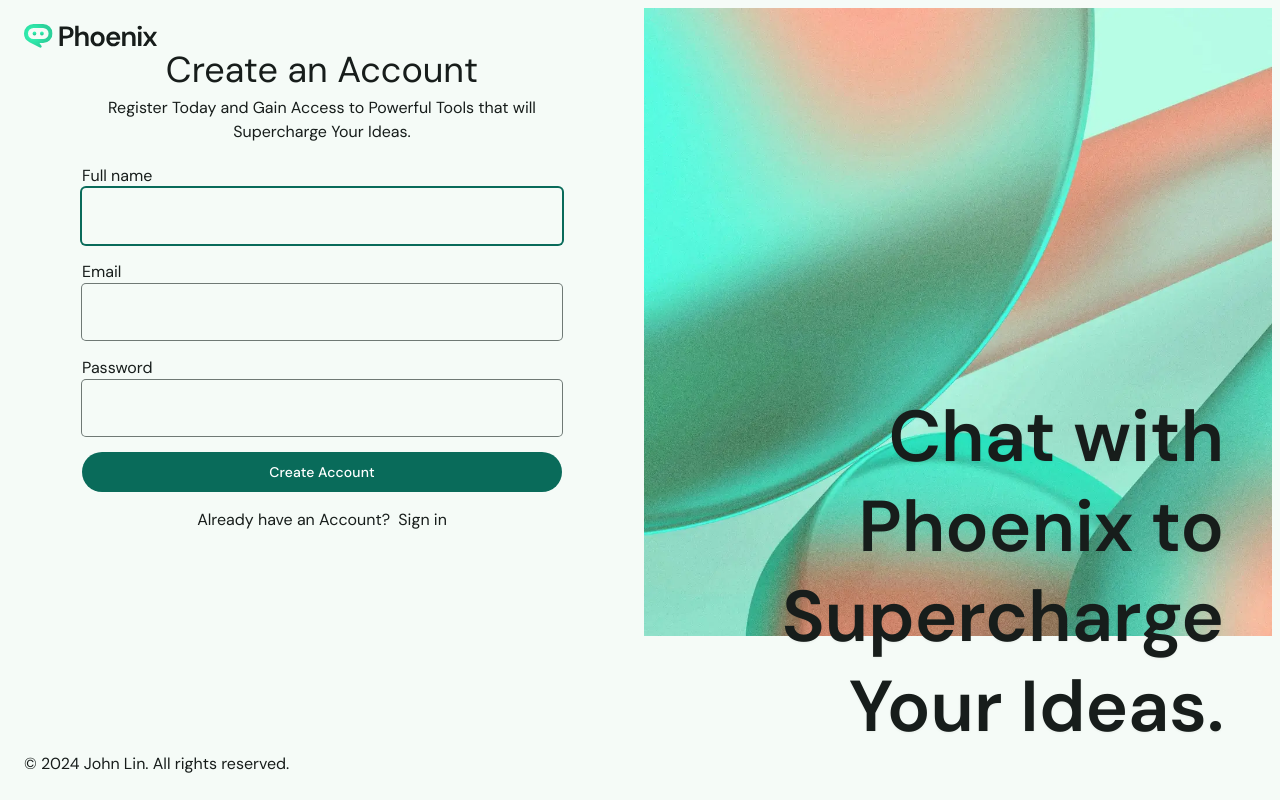
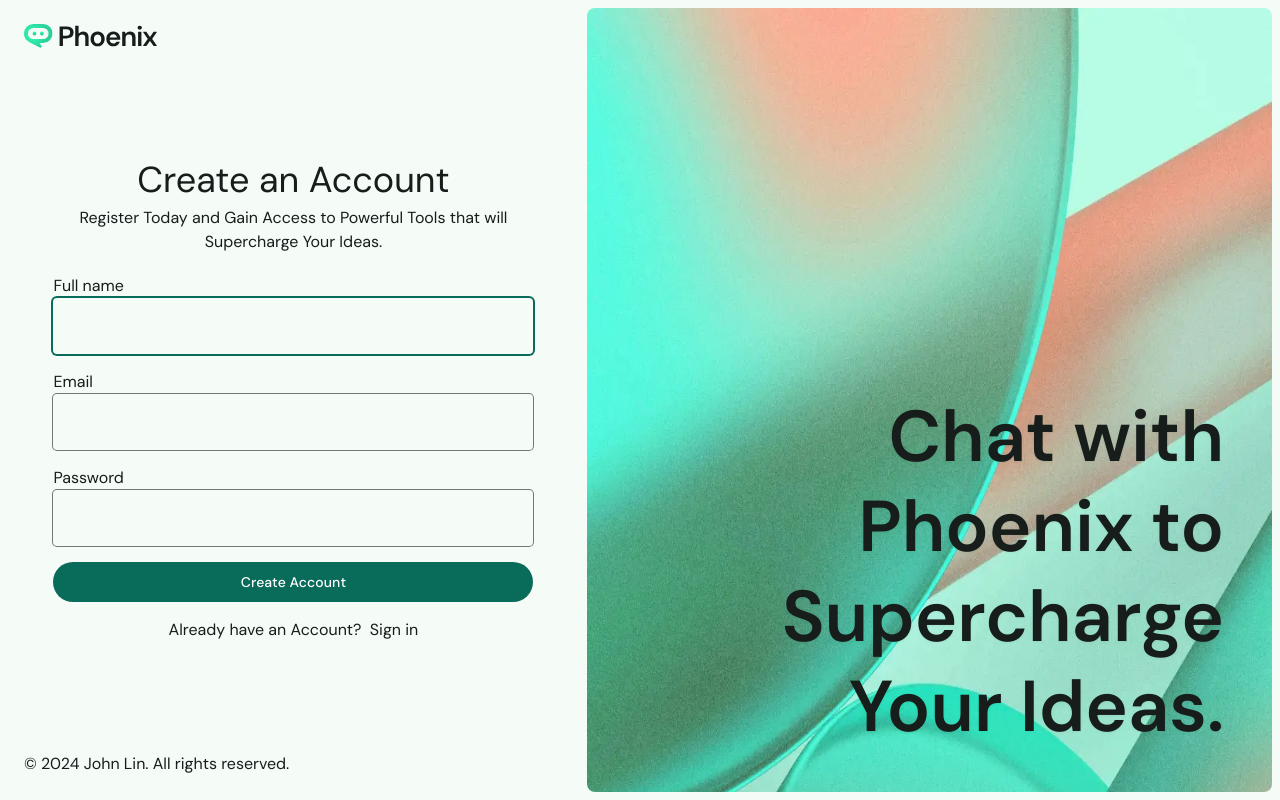
Before and after one commit to JohnL0919/phoenix, a React (Vite) app: page /register in a window 1280 px wide. Built offline with nearby package versions, Linux system fonts and the light colour scheme.

Commit message:
Update Register.jsx

```diff
--- a/pages/Register.jsx
+++ b/pages/Register.jsx
@@ -25,11 +25,11 @@ const Register = () => {
     <>
       <PageTitle title='Create an account' />
 
-      <div className='custom-class'>
-        <div className='custom-container'>
+      <div className='relative w-screen h-dvh p-2 grid grid-cols-1 lg:grid-cols-[1fr,1.2fr] lg:gap-2'>
+        <div className='flex flex-col p-4'>
           <Link
             to='/'
-            className='custom-link'
+            className='mx-auto mb-auto max-w-max lg:mx-0'
           >
             <img
               src={logoLight}
@@ -102,11 +102,11 @@ const Register = () => {
           </p>
         </div>
 
-        <div className='hidden lg:block lg:relative lg:rounded-lg img-box'>
+        <div className='hidden overflow-hidden rounded-lg lg:block lg:relative img-box'>
           <img
             src={banner}
             alt='Banner'
-            className='img-cover'
+            className='img-cover w-[1250px] h-[1000px]'
           />
           <p className='absolute z-10 font-semibold leading-tight bottom-10 left-12 right-12 text-displayLarge text-right text-light-onSurface drop-shadow-sm 2xl: text-[72px]'>
             Chat with Phoenix to Supercharge Your Ideas.
```
